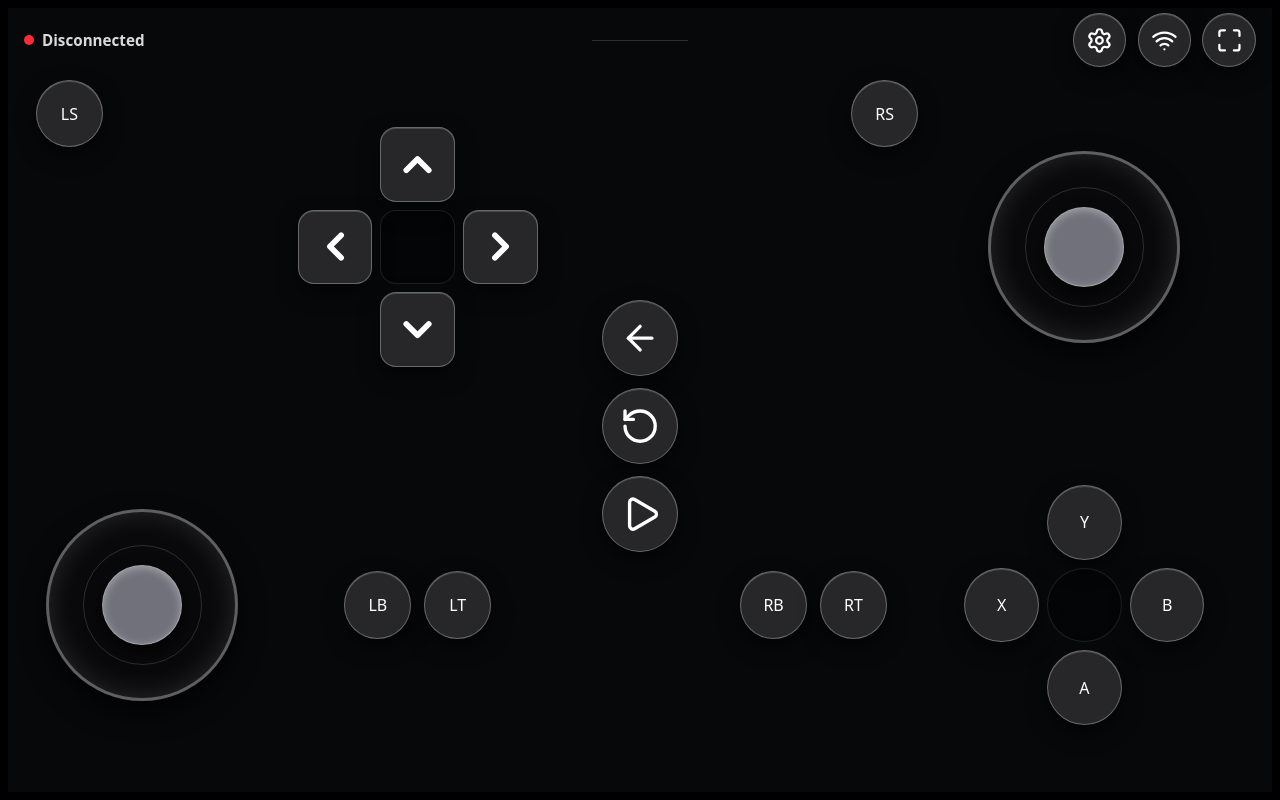
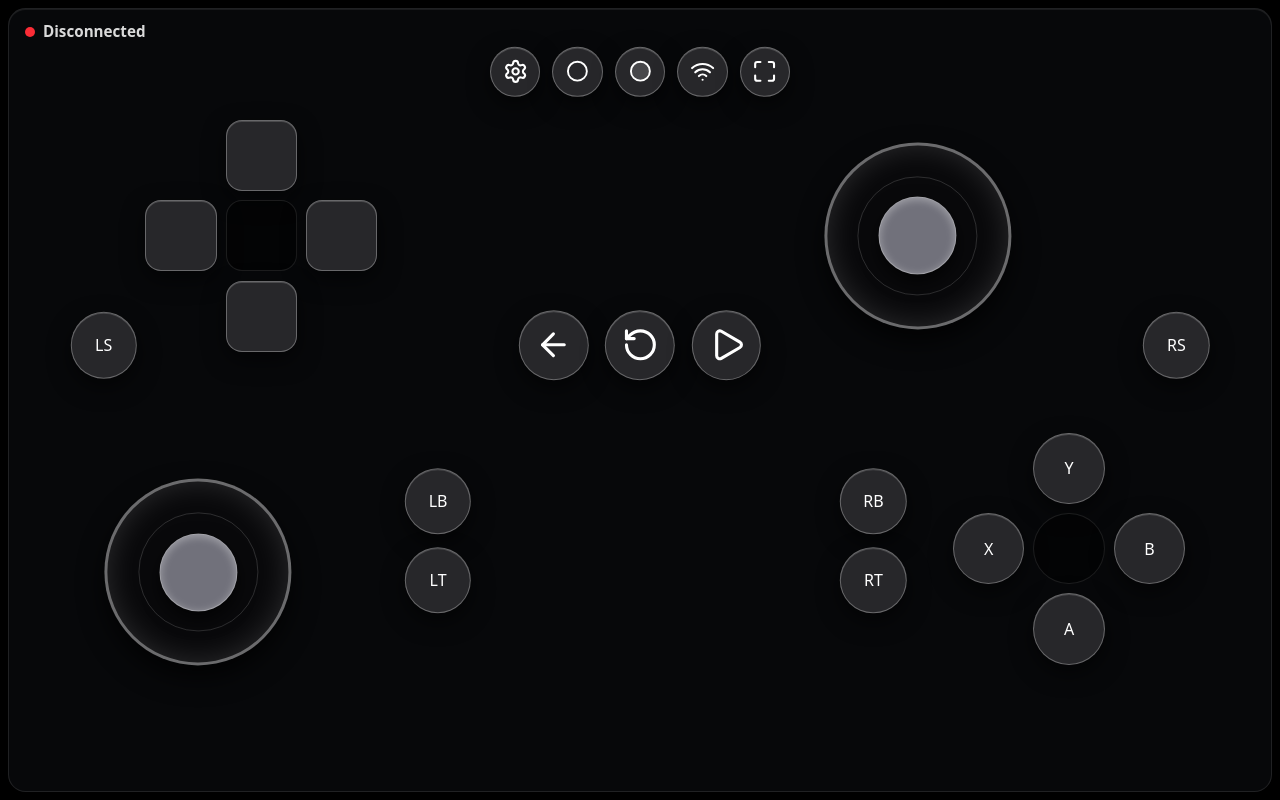
Before and after one commit to Pepi67/Phone-Controller, a React (Vite) app in the folder client/: page / in a window 1280 px wide. Built offline with nearby package versions, Linux system fonts and the light colour scheme; no server answers.

Commit message:
Fix: Position of X Y A B buttons

```diff
--- a/client/src/App.jsx
+++ b/client/src/App.jsx
@@ -3,10 +3,7 @@ import { io } from "socket.io-client";
 import { motion } from "framer-motion";
 import {
   ArrowLeft,
-  ChevronDown,
-  ChevronLeft,
-  ChevronRight,
-  ChevronUp,
+  Circle,
   Maximize,
   Minimize,
   Play,
@@ -20,7 +17,7 @@ const SOCKET_URL = `${window.location.protocol}//${window.location.hostname}:300
 const buttonBaseClass = `
   flex select-none items-center justify-center
   border border-white/30 bg-zinc-800 text-white
-  shadow-[0_8px_20px_rgba(0,0,0,0.55),inset_0_1px_0_rgba(255,255,255,0.16)]
+  shadow-[0_8px_22px_rgba(0,0,0,0.58),inset_0_1px_0_rgba(255,255,255,0.16)]
   outline-none transition-colors
 `;
 
@@ -34,7 +31,7 @@ function ControllerButton({
   const [active, setActive] = useState(false);
   const pointerId = useRef(null);
 
-  function emitState(state) {
+  function sendState(state) {
     onSend({
       type: "button",
       action,
@@ -42,7 +39,7 @@ function ControllerButton({
     });
   }
 
-  function handlePointerDown(event) {
+  function press(event) {
     event.preventDefault();
 
     if (pointerId.current !== null) return;
@@ -52,15 +49,15 @@ function ControllerButton({
     try {
       event.currentTarget.setPointerCapture(event.pointerId);
     } catch {
-      // Pointer capture can fail on older mobile browsers.
+      // Pointer capture can be unavailable on some mobile browser paths.
     }
 
     setActive(true);
     navigator.vibrate?.(12);
-    emitState("pressed");
+    sendState("pressed");
   }
 
-  function handlePointerRelease(event) {
+  function release(event) {
     event?.preventDefault();
 
     if (pointerId.current === null) return;
@@ -68,17 +65,17 @@ function ControllerButton({
 
     pointerId.current = null;
     setActive(false);
-    emitState("released");
+    sendState("released");
   }
 
   return (
     <motion.button
       type="button"
       aria-label={label ?? action}
-      onPointerDown={handlePointerDown}
-      onPointerUp={handlePointerRelease}
-      onPointerCancel={handlePointerRelease}
-      onLostPointerCapture={handlePointerRelease}
+      onPointerDown={press}
+      onPointerUp={release}
+      onPointerCancel={release}
+      onLostPointerCapture={release}
       animate={{ scale: active ? 0.94 : 1 }}
       transition={{ duration: 0.06 }}
       className={`
@@ -107,6 +104,16 @@ function UtilityButton({ children, className = "", label, onClick }) {
   );
 }
 
+function Positioned({ children, className = "" }) {
+  return (
+    <div
+      className={`absolute flex -translate-x-1/2 -translate-y-1/2 items-center justify-center ${className}`}
+    >
+      {children}
+    </div>
+  );
+}
+
 function Stick({ name, onSend, className = "" }) {
   const stickRef = useRef(null);
   const pointerId = useRef(null);
@@ -122,7 +129,7 @@ function Stick({ name, onSend, className = "" }) {
     });
   }
 
-  function updateFromPointer(event) {
+  function move(event) {
     if (pointerId.current !== event.pointerId || !stickRef.current) return;
 
     event.preventDefault();
@@ -149,7 +156,7 @@ function Stick({ name, onSend, className = "" }) {
     sendStick(x, y);
   }
 
-  function handlePointerDown(event) {
+  function start(event) {
     event.preventDefault();
 
     if (pointerId.current !== null) return;
@@ -159,14 +166,14 @@ function Stick({ name, onSend, className = "" }) {
     try {
       event.currentTarget.setPointerCapture(event.pointerId);
     } catch {
-      // Pointer capture can fail on older mobile browsers.
+      // Pointer capture can be unavailable on some mobile browser paths.
     }
 
     setActive(true);
-    updateFromPointer(event);
+    move(event);
   }
 
-  function handlePointerEnd(event) {
+  function end(event) {
     event?.preventDefault();
 
     if (pointerId.current === null) return;
@@ -183,41 +190,40 @@ function Stick({ name, onSend, className = "" }) {
       ref={stickRef}
       aria-label={`${name} analog stick`}
       role="application"
-      onPointerDown={handlePointerDown}
-      onPointerMove={updateFromPointer}
-      onPointerUp={handlePointerEnd}
-      onPointerCancel={handlePointerEnd}
-      onLostPointerCapture={handlePointerEnd}
+      onPointerDown={start}
+      onPointerMove={move}
+      onPointerUp={end}
+      onPointerCancel={end}
+      onLostPointerCapture={end}
       className={`
         relative aspect-square max-h-full max-w-full overflow-hidden rounded-full
-        border-[3px] border-white/35 bg-zinc-950
-        shadow-[0_12px_26px_rgba(0,0,0,0.75),inset_0_0_28px_rgba(255,255,255,0.13)]
+        border-[3px] border-white/40 bg-zinc-950
+        shadow-[0_12px_26px_rgba(0,0,0,0.75),inset_0_0_30px_rgba(255,255,255,0.14)]
         ${active ? "ring-2 ring-sky-300/80" : ""}
         ${className}
       `}
     >
-      <div className="pointer-events-none absolute inset-[18%] rounded-full border border-white/15" />
+      <div className="pointer-events-none absolute inset-[17%] rounded-full border border-white/15" />
+      <div className="pointer-events-none absolute left-1/2 top-1/2 aspect-square w-[43%] -translate-x-1/2 -translate-y-1/2">
         <motion.div
           animate={{ x: pos.x, y: pos.y }}
           transition={{ duration: 0.04 }}
           className="
-          pointer-events-none absolute left-1/2 top-1/2 aspect-square w-[43%]
-          -translate-x-1/2 -translate-y-1/2 rounded-full border border-white/35
-          bg-zinc-500 shadow-[0_8px_18px_rgba(0,0,0,0.7),inset_0_2px_8px_rgba(255,255,255,0.35)]
+            h-full w-full rounded-full border border-white/35 bg-zinc-500
+            shadow-[0_8px_18px_rgba(0,0,0,0.7),inset_0_2px_8px_rgba(255,255,255,0.35)]
           "
         />
+      </div>
     </div>
   );
 }
 
 function DPad({ onSend }) {
-  const iconClass = "h-[62%] w-[62%] stroke-[3]";
-
   return (
     <div
       className="
-        grid aspect-square w-[clamp(8rem,42svh,15rem)] max-h-full max-w-full
-        grid-cols-3 grid-rows-3 gap-[clamp(0.25rem,1svh,0.6rem)]
+        grid aspect-square w-[clamp(7.6rem,39svh,14.5rem)] max-h-full max-w-full
+        grid-cols-3 grid-rows-3 gap-[clamp(0.28rem,1.15svh,0.65rem)]
       "
     >
       <div />
@@ -226,9 +232,7 @@ function DPad({ onSend }) {
         label="D-pad up"
         onSend={onSend}
         className="rounded-2xl"
-      >
-        <ChevronUp className={iconClass} />
-      </ControllerButton>
+      />
       <div />
 
       <ControllerButton
@@ -236,18 +240,14 @@ function DPad({ onSend }) {
         label="D-pad left"
         onSend={onSend}
         className="rounded-2xl"
-      >
-        <ChevronLeft className={iconClass} />
-      </ControllerButton>
-      <div className="rounded-2xl border border-white/10 bg-black/35" />
+      />
+      <div className="rounded-2xl border border-white/10 bg-black/45" />
       <ControllerButton
         action="right"
         label="D-pad right"
         onSend={onSend}
         className="rounded-2xl"
-      >
-        <ChevronRight className={iconClass} />
-      </ControllerButton>
+      />
 
       <div />
       <ControllerButton
@@ -255,29 +255,27 @@ function DPad({ onSend }) {
         label="D-pad down"
         onSend={onSend}
         className="rounded-2xl"
-      >
-        <ChevronDown className={iconClass} />
-      </ControllerButton>
+      />
       <div />
     </div>
   );
 }
 
 function ActionButtons({ onSend }) {
-  const actionTextClass = "text-[clamp(1.45rem,5.4svh,3rem)] font-black";
+  const labelClass = "text-[clamp(1.45rem,5.4svh,3.05rem)] font-black";
 
   return (
     <div
       className="
-        grid aspect-square w-[clamp(8rem,42svh,15rem)] max-h-full max-w-full
-        grid-cols-3 grid-rows-3 gap-[clamp(0.25rem,1svh,0.6rem)]
+        grid aspect-square w-[clamp(7.6rem,39svh,14.5rem)] max-h-full max-w-full
+        grid-cols-3 grid-rows-3 gap-[clamp(0.28rem,1.15svh,0.65rem)]
       "
     >
       <div />
       <ControllerButton
         action="y"
         onSend={onSend}
-        className={`rounded-full ${actionTextClass}`}
+        className={`rounded-full ${labelClass}`}
       >
         Y
       </ControllerButton>
@@ -286,15 +284,15 @@ function ActionButtons({ onSend }) {
       <ControllerButton
         action="x"
         onSend={onSend}
-        className={`rounded-full ${actionTextClass}`}
+        className={`rounded-full ${labelClass}`}
       >
         X
       </ControllerButton>
-      <div className="rounded-full border border-white/10 bg-black/35" />
+      <div className="rounded-full border border-white/10 bg-black/45" />
       <ControllerButton
         action="b"
         onSend={onSend}
-        className={`rounded-full ${actionTextClass}`}
+        className={`rounded-full ${labelClass}`}
       >
         B
       </ControllerButton>
@@ -303,7 +301,7 @@ function ActionButtons({ onSend }) {
       <ControllerButton
         action="a"
         onSend={onSend}
-        className={`rounded-full ${actionTextClass}`}
+        className={`rounded-full ${labelClass}`}
       >
         A
       </ControllerButton>
@@ -318,8 +316,8 @@ function RoundLabel({ action, children, onSend }) {
       action={action}
       onSend={onSend}
       className="
-        aspect-square w-[clamp(2.6rem,9svh,4.2rem)] max-w-full rounded-full
-        text-[clamp(0.9rem,3svh,1.35rem)] font-black
+        aspect-square w-[clamp(2.45rem,8.6svh,4.15rem)] rounded-full
+        text-[clamp(0.82rem,2.85svh,1.3rem)] font-black
       "
     >
       {children}
@@ -327,12 +325,26 @@ function RoundLabel({ action, children, onSend }) {
   );
 }
 
-function CenterButton({ action, children, onSend }) {
+function IconControllerButton({ action, children, label, onSend }) {
   return (
     <ControllerButton
       action={action}
+      label={label}
       onSend={onSend}
-      className="aspect-square w-[clamp(2.8rem,11svh,4.7rem)] rounded-full"
+      className="aspect-square w-[clamp(2.05rem,7.2svh,3.15rem)] rounded-full"
+    >
+      {children}
+    </ControllerButton>
+  );
+}
+
+function CenterButton({ action, children, label, onSend }) {
+  return (
+    <ControllerButton
+      action={action}
+      label={label}
+      onSend={onSend}
+      className="aspect-square w-[clamp(2.55rem,9.6svh,4.35rem)] rounded-full"
     >
       {children}
     </ControllerButton>
@@ -388,7 +400,7 @@ export default function App() {
         try {
           await screen.orientation.lock("landscape");
         } catch {
-          // Orientation lock support varies by browser and fullscreen policy.
+          // Orientation lock support varies across mobile browsers.
         }
       }
     } catch (error) {
@@ -397,50 +409,39 @@ export default function App() {
   }
 
   return (
-    <main className="controller-safe-area h-[100svh] w-full overflow-hidden bg-black text-white">
+    <main className="controller-safe-area h-[100svh] w-[100vw] overflow-hidden bg-black text-white">
       <div className="hidden h-full w-full place-items-center bg-black p-6 text-center text-[clamp(1.2rem,4svh,2rem)] font-bold portrait:grid">
         Rotate your phone sideways.
       </div>
 
-      <div className="hidden h-full min-h-0 w-full flex-col overflow-hidden bg-[#07080a] landscape:flex">
-        <header
-          className="
-            grid h-[clamp(2.7rem,12svh,4rem)] shrink-0 grid-cols-[1fr_auto_1fr]
-            items-center gap-[clamp(0.35rem,1.2vw,1rem)] px-[clamp(0.45rem,1.5vw,1rem)]
-          "
-        >
-          <div className="flex min-w-0 items-center gap-2 text-[clamp(0.7rem,2.3svh,0.95rem)] font-bold text-white/85">
+      <div className="hidden h-full w-full landscape:block">
+        <div className="relative h-full w-full overflow-hidden rounded-[1.1rem] border border-white/10 bg-[#07080a] shadow-[inset_0_1px_0_rgba(255,255,255,0.08)]">
+          <div className="absolute left-[clamp(0.55rem,1.4vw,1rem)] top-[clamp(0.45rem,1.4svh,0.8rem)] z-20 flex items-center gap-2 text-[clamp(0.68rem,2.2svh,0.95rem)] font-bold text-white/85">
             <span
-              className={`h-2.5 w-2.5 shrink-0 rounded-full ${
+              className={`h-2.5 w-2.5 rounded-full ${
                 connected ? "bg-emerald-400" : "bg-red-500"
               }`}
             />
-            <span className="truncate">{connected ? "Connected" : "Disconnected"}</span>
+            <span>{connected ? "Connected" : "Disconnected"}</span>
           </div>
 
-          <div className="h-px w-[clamp(2rem,8vw,6rem)] bg-white/15" />
-
-          <div className="flex justify-end gap-[clamp(0.35rem,1vw,0.7rem)]">
-            <ControllerButton
-              action="settings"
-              label="Settings"
-              onSend={send}
-              className="aspect-square w-[clamp(2.25rem,9svh,3.35rem)] rounded-full"
-            >
+          <div className="absolute left-1/2 top-[8%] z-20 flex -translate-x-1/2 -translate-y-1/2 items-center justify-center gap-[clamp(0.35rem,1vw,0.75rem)]">
+            <IconControllerButton action="settings" label="Settings" onSend={send}>
               <Settings className="h-[52%] w-[52%]" />
-            </ControllerButton>
-            <ControllerButton
-              action="wireless"
-              label="Wireless"
-              onSend={send}
-              className="aspect-square w-[clamp(2.25rem,9svh,3.35rem)] rounded-full"
-            >
+            </IconControllerButton>
+            <IconControllerButton action="select" label="Select" onSend={send}>
+              <Circle className="h-[47%] w-[47%]" />
+            </IconControllerButton>
+            <IconControllerButton action="start" label="Start" onSend={send}>
+              <Circle className="h-[47%] w-[47%] fill-white/15" />
+            </IconControllerButton>
+            <IconControllerButton action="wireless" label="Wireless" onSend={send}>
               <Wifi className="h-[52%] w-[52%]" />
-            </ControllerButton>
+            </IconControllerButton>
             <UtilityButton
               label={fullscreen ? "Exit fullscreen" : "Enter fullscreen"}
               onClick={toggleFullscreen}
-              className="aspect-square w-[clamp(2.25rem,9svh,3.35rem)] rounded-full"
+              className="aspect-square w-[clamp(2.05rem,7.2svh,3.15rem)] rounded-full"
             >
               {fullscreen ? (
                 <Minimize className="h-[52%] w-[52%]" />
@@ -449,41 +450,27 @@ export default function App() {
               )}
             </UtilityButton>
           </div>
-        </header>
 
-        <div
-          className="
-            grid min-h-0 flex-1 grid-cols-[1fr_auto_1fr]
-            gap-[clamp(0.35rem,1vw,1rem)] px-[clamp(0.45rem,1.6vw,1.1rem)]
-            pb-[clamp(0.45rem,1.5svh,0.9rem)]
-          "
-        >
-          <section
-            className="
-              grid min-h-0 min-w-0 grid-cols-[0.82fr_1.18fr] grid-rows-2
-              items-center gap-x-[clamp(0.35rem,1.2vw,1rem)] gap-y-[clamp(0.3rem,1svh,0.7rem)]
-              pl-[clamp(0.1rem,0.8vw,0.7rem)]
-            "
-          >
-            <div className="self-start justify-self-start pt-[clamp(0.1rem,1svh,0.55rem)]">
+          <Positioned className="left-[20%] top-[29%]">
+            <DPad onSend={send} />
+          </Positioned>
+
+          <Positioned className="left-[7.5%] top-[43%]">
             <RoundLabel action="ls_button" onSend={send}>
               LS
             </RoundLabel>
-            </div>
+          </Positioned>
 
-            <div className="flex min-h-0 min-w-0 items-center justify-center">
-              <DPad onSend={send} />
-            </div>
-
-            <div className="flex min-h-0 min-w-0 items-center justify-center">
+          <Positioned className="left-[15%] top-[72%]">
             <Stick
               name="left"
               onSend={send}
-                className="w-[clamp(6.8rem,32svh,12rem)]"
+              className="w-[clamp(6.3rem,31svh,11.7rem)]"
             />
-            </div>
+          </Positioned>
 
-            <div className="flex min-h-0 min-w-0 items-center justify-center gap-[clamp(0.35rem,1.1vw,0.8rem)]">
+          <Positioned className="left-[34%] top-[68%]">
+            <div className="flex flex-col gap-[clamp(0.45rem,1.6svh,0.8rem)]">
               <RoundLabel action="lb" onSend={send}>
                 LB
               </RoundLabel>
@@ -491,42 +478,38 @@ export default function App() {
                 LT
               </RoundLabel>
             </div>
-          </section>
+          </Positioned>
 
-          <section className="flex w-[clamp(4.75rem,12vw,7rem)] min-h-0 flex-col items-center justify-center gap-[clamp(0.4rem,1.8svh,0.8rem)]">
-            <CenterButton action="back" onSend={send}>
+          <Positioned className="left-1/2 top-[43%]">
+            <div className="flex items-center justify-center gap-[clamp(0.55rem,1.7vw,1.05rem)]">
+              <CenterButton action="back" label="Back" onSend={send}>
                 <ArrowLeft className="h-[55%] w-[55%]" />
               </CenterButton>
-            <CenterButton action="home" onSend={send}>
+              <CenterButton action="home" label="Home" onSend={send}>
                 <RotateCcw className="h-[55%] w-[55%]" />
               </CenterButton>
-            <CenterButton action="play" onSend={send}>
+              <CenterButton action="play" label="Play" onSend={send}>
                 <Play className="h-[55%] w-[55%] translate-x-[3%]" />
               </CenterButton>
-          </section>
+            </div>
+          </Positioned>
 
-          <section
-            className="
-              grid min-h-0 min-w-0 grid-cols-[0.82fr_1.18fr] grid-rows-2
-              items-center gap-x-[clamp(0.35rem,1.2vw,1rem)] gap-y-[clamp(0.3rem,1svh,0.7rem)]
-              pr-[clamp(0.35rem,1.6vw,1.2rem)]
-            "
-          >
-            <div className="self-start justify-self-end pt-[clamp(0.1rem,1svh,0.55rem)]">
+          <Positioned className="left-[72%] top-[29%]">
+            <Stick
+              name="right"
+              onSend={send}
+              className="w-[clamp(6.3rem,31svh,11.7rem)]"
+            />
+          </Positioned>
+
+          <Positioned className="left-[92.5%] top-[43%]">
             <RoundLabel action="rs_button" onSend={send}>
               RS
             </RoundLabel>
-            </div>
+          </Positioned>
 
-            <div className="flex min-h-0 min-w-0 items-center justify-center">
-              <Stick
-                name="right"
-                onSend={send}
-                className="w-[clamp(6.8rem,32svh,12rem)]"
-              />
-            </div>
-
-            <div className="flex min-h-0 min-w-0 items-center justify-center gap-[clamp(0.35rem,1.1vw,0.8rem)]">
+          <Positioned className="left-[68.5%] top-[68%]">
+            <div className="flex flex-col gap-[clamp(0.45rem,1.6svh,0.8rem)]">
               <RoundLabel action="rb" onSend={send}>
                 RB
               </RoundLabel>
@@ -534,11 +517,11 @@ export default function App() {
                 RT
               </RoundLabel>
             </div>
+          </Positioned>
 
-            <div className="flex min-h-0 min-w-0 items-center justify-center">
+          <Positioned className="left-[84%] top-[69%]">
             <ActionButtons onSend={send} />
-            </div>
-          </section>
+          </Positioned>
         </div>
       </div>
     </main>
```
Lines whose indentation alone changed are shown as unchanged.
